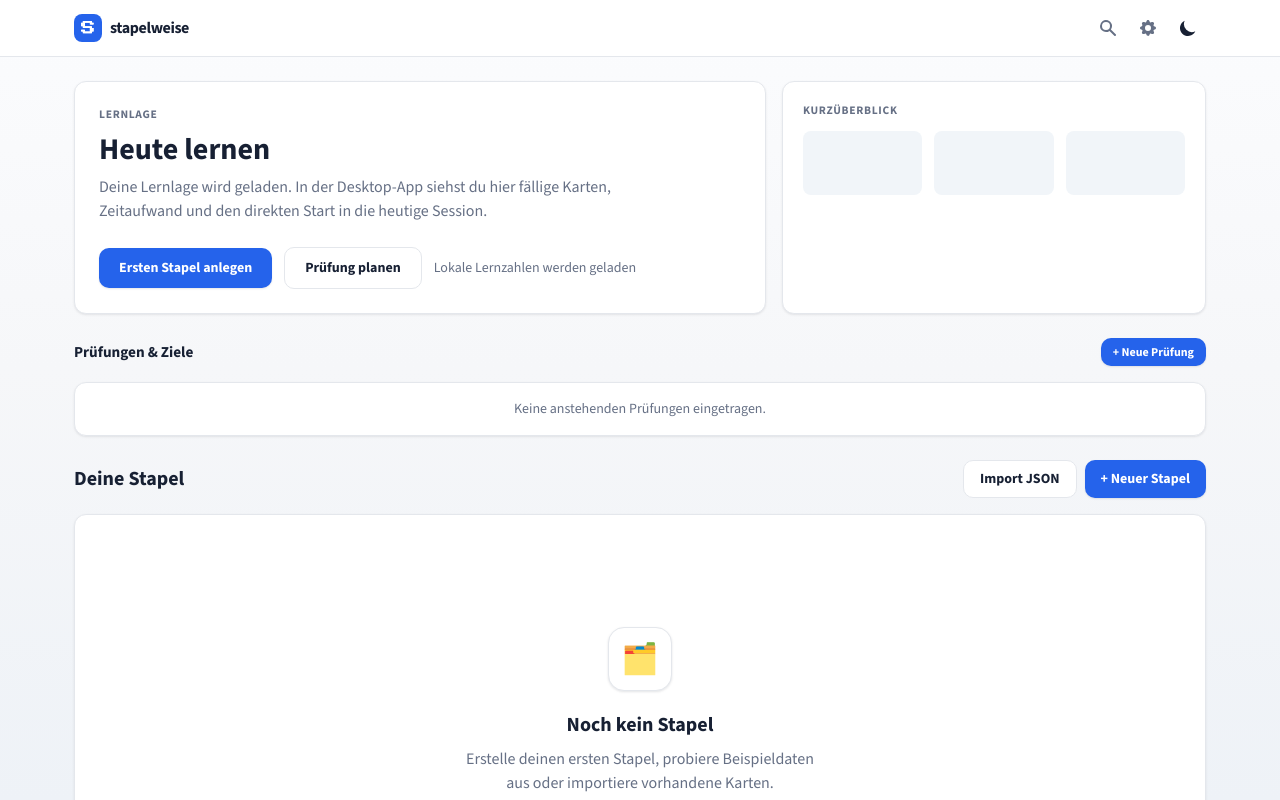
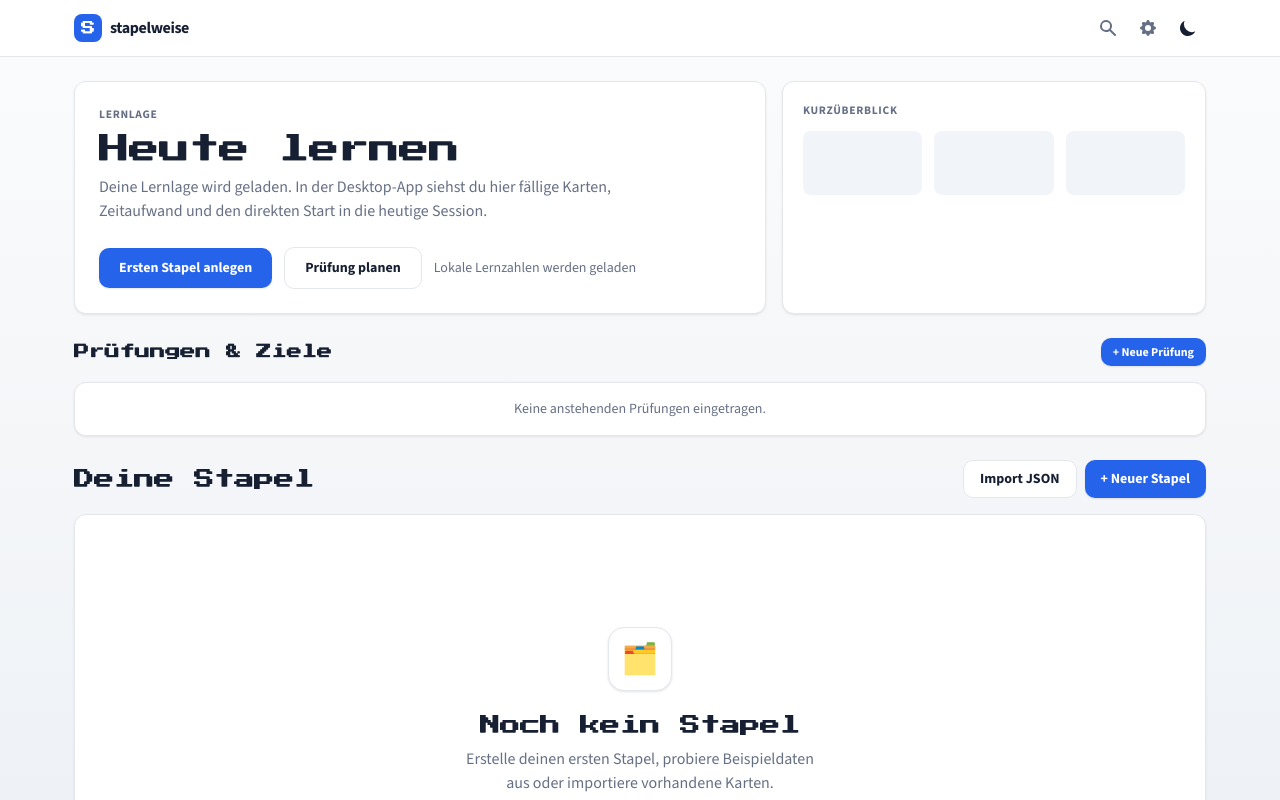
Before and after one commit to cr4bbz/stapelweise, a SvelteKit app: page / in a window 1280 px wide. Built offline with nearby package versions, Linux system fonts and the light colour scheme.

Commit message:
Apply pixel font to headings

```diff
--- a/src/app.css
+++ b/src/app.css
@@ -52,6 +52,17 @@
   a:focus-visible {
     outline: 2px solid rgba(37, 99, 235, 0.55);
     outline-offset: 2px;
+  }
+
+  h1,
+  h2,
+  h3 {
+    font-family: "Press Start 2P", "Silkscreen", ui-monospace, monospace;
+    font-synthesis: none;
+    letter-spacing: 0;
+    line-height: 1.35;
+    text-rendering: geometricPrecision;
+    text-shadow: 0.035em 0 0 currentColor;
   }
 }
 
```
